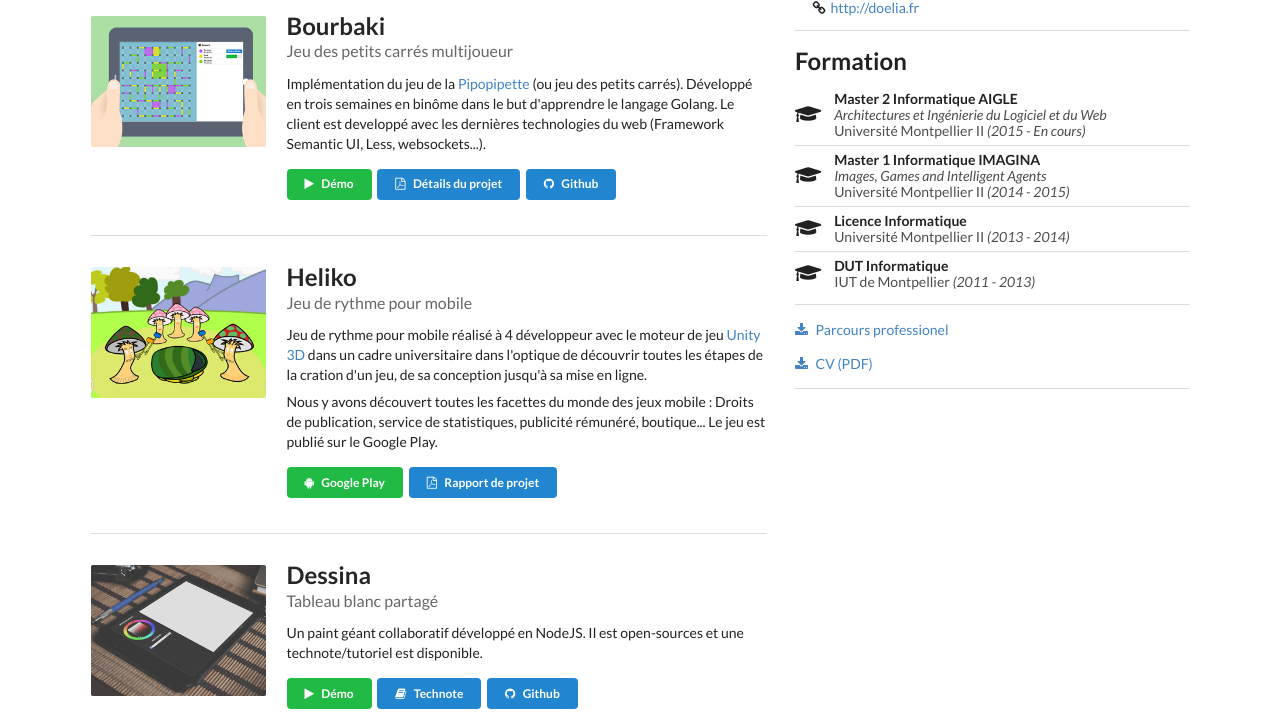
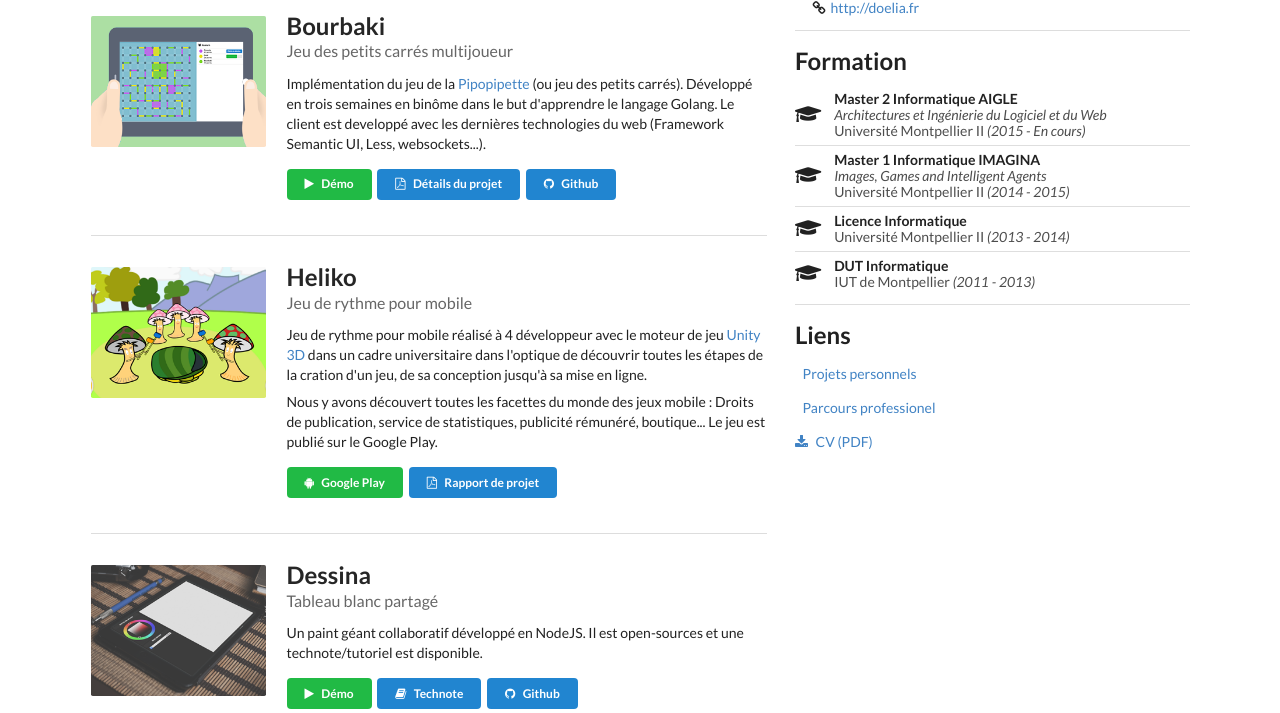
Before and after one commit to Doelia/portfolio, a PHP site: page /index.php?page=projects in a window 1280 px wide. Shown: the part 179-892 px from the top of the page. Run offline with PHP 8.4, Linux system fonts and the light colour scheme; some libraries are stand-ins or nearby versions.

Commit message:
Amélioration sidebar

```diff
--- a/inc/secondary.php
+++ b/inc/secondary.php
@@ -60,11 +60,19 @@
 
 <div class="ui divider"></div>
 
-<p>
-    <a class="more-link" href="private/CV/CV.pdf" target="_blank"><i class="fa fa-download"></i> Parcours professionel</a>
-</p>
-<p>
-    <a class="more-link" href="private/CV/CV.pdf" target="_blank"><i class="fa fa-download"></i> CV (PDF)</a>
-</p>
-
-<div class="ui divider"></div>
+<aside class="education aside section">
+	<div class="section-inner">
+		<h2 class="heading">Liens</h2>
+		<div class="content">
+            <p>
+                <a class="more-link" href="private/CV/CV.pdf" target="_blank"><i class="fa fa-jobs"></i> Projets personnels</a>
+            </p>
+            <p>
+                <a class="more-link" href="private/CV/CV.pdf" target="_blank"><i class="fa fa-jobs"></i> Parcours professionel</a>
+            </p>
+            <p>
+                <a class="more-link" href="private/CV/CV.pdf" target="_blank"><i class="fa fa-download"></i> CV (PDF)</a>
+            </p>
+		</div>
+	</div>
+</aside>
```
Also changed, not shown: inc/projects.php (+0 -20 lines).
